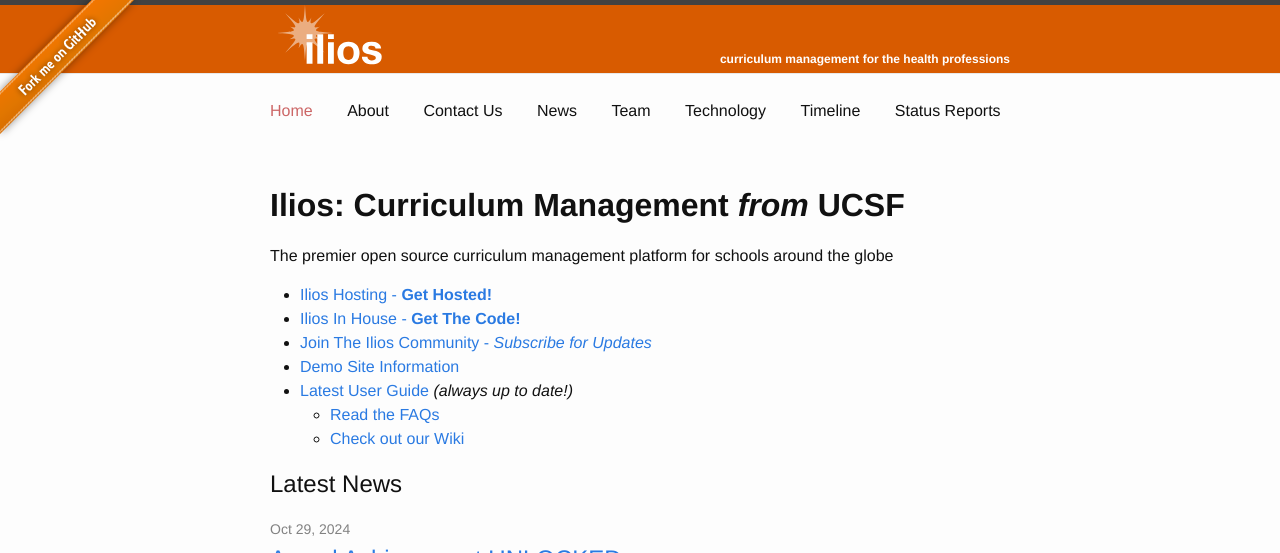
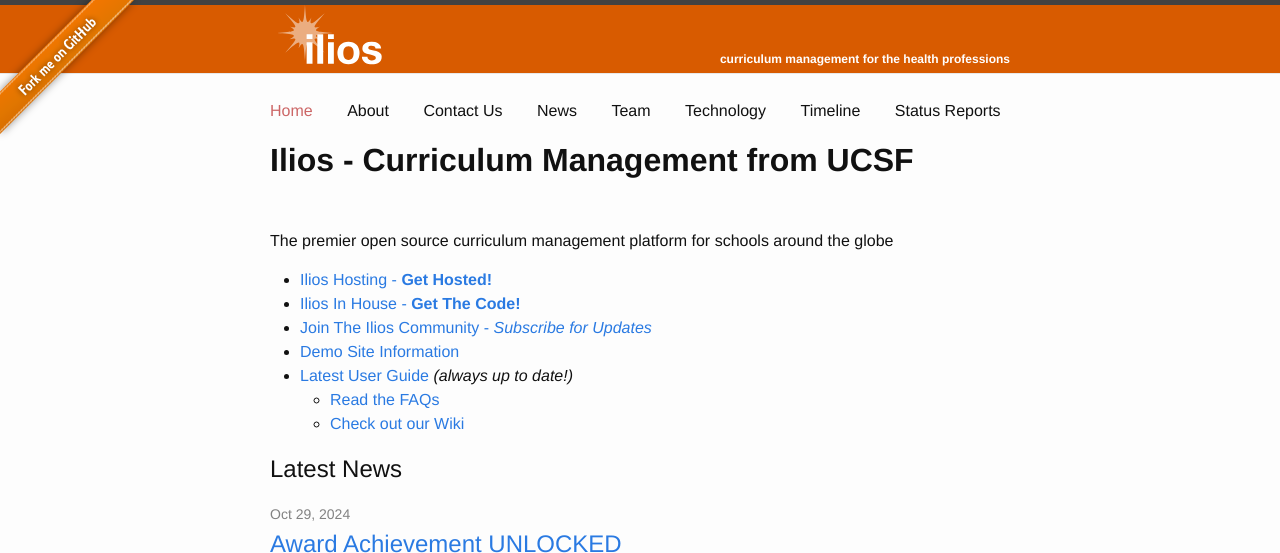
Before and after one commit to ilios/iliosproject.org, a Jekyll site: the page built from index.md, in a window 1280 px wide and 900 px high, cut to the strip 0-553 px from the top of the window. Built offline with Jekyll 4.4.1, drawn with Linux system fonts in a browser that asks for light colours.

Commit message:
use page.title for headings, including homepage, so there's never an empty <h1>

```diff
--- a/_layouts/page.html
+++ b/_layouts/page.html
@@ -1,14 +1,11 @@
 ---
 layout: default
 ---
+
 <div class="page {{ page.pageClass }}">
-
   <header class="page-header">
-    <h1 class="page-title" style="padding-top:1em;">{{ page.heading }}</h1>
+    <h1 class="page-title" style="padding-top: 1em">{{ page.title }}</h1>
   </header>
 
-  <article class="page-content">
-    {{ content }}
-  </article>
-
+  <article class="page-content">{{ content }}</article>
 </div>
```
Also changed, not shown: index.md (+1 -2 lines).
